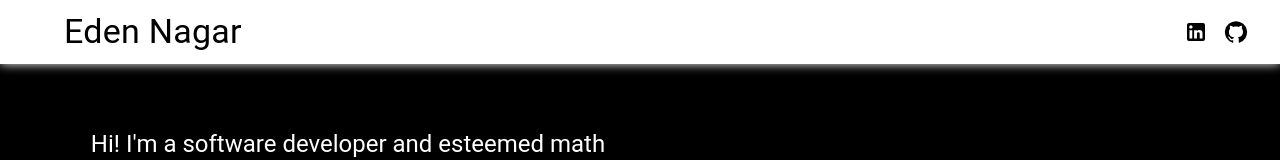
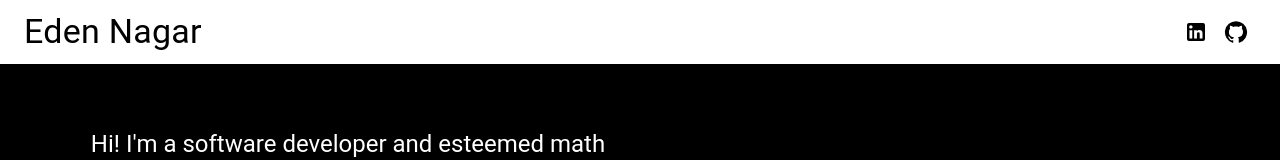
Before and after one commit to edenagar/portfolio-website, a React (Create React App) app: page / in a window 1280 px wide. Shown: the top 160 px of the page. Built offline with nearby package versions, Linux system fonts and the light colour scheme.

Commit message:
Adding links and styling to the Navbar

```diff
--- a/src/home/Navbar.js
+++ b/src/home/Navbar.js
@@ -14,7 +14,6 @@ const Navbar = () => {
     position: 'sticky',
     top: 0,
     zIndex: 1000,
-    boxShadow: '0px 0px 10px 0px rgba(255, 255, 255, 1)',
   };
 
   const iconStyle = {
@@ -24,14 +23,13 @@ const Navbar = () => {
   return (
     <AppBar style={appBarStyle}>
       <Toolbar>
-        <CameraIcon sx={{ mr: 2 }} />
         <Typography variant="h4" color="black" noWrap>
           Eden Nagar
         </Typography>
         <Box sx={{ flexGrow: 1 }} />
         <IconButton
           component="a"
-          href="https://www.linkedin.com/in/yourusername"
+          href="https://www.linkedin.com/in/edennagar/"
           target="_blank"
           rel="noopener noreferrer"
           style={iconStyle}
@@ -40,7 +38,7 @@ const Navbar = () => {
         </IconButton>
         <IconButton
           component="a"
-          href="https://github.com/yourusername"
+          href="https://github.com/edenagar"
           target="_blank"
           rel="noopener noreferrer"
           style={iconStyle}
```
